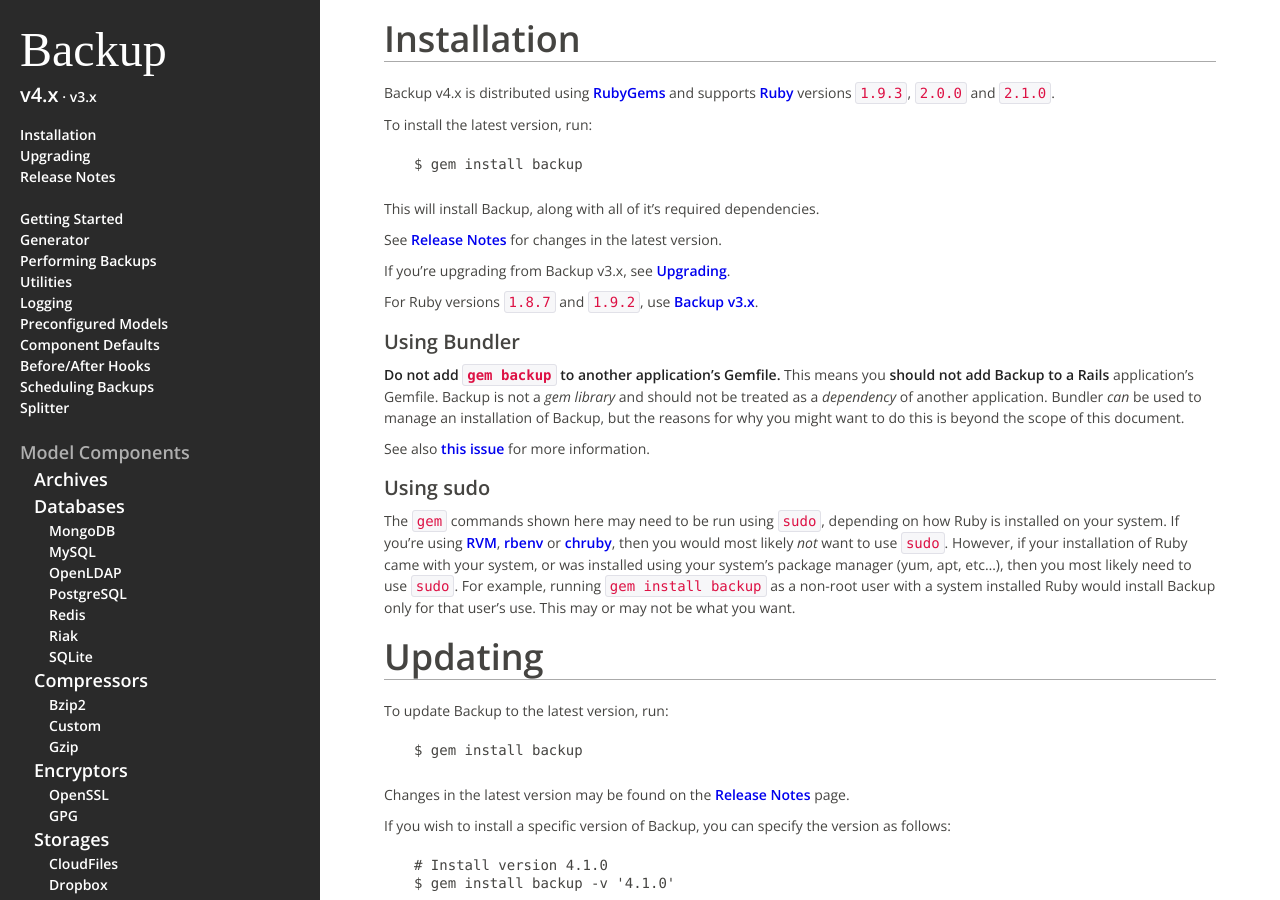
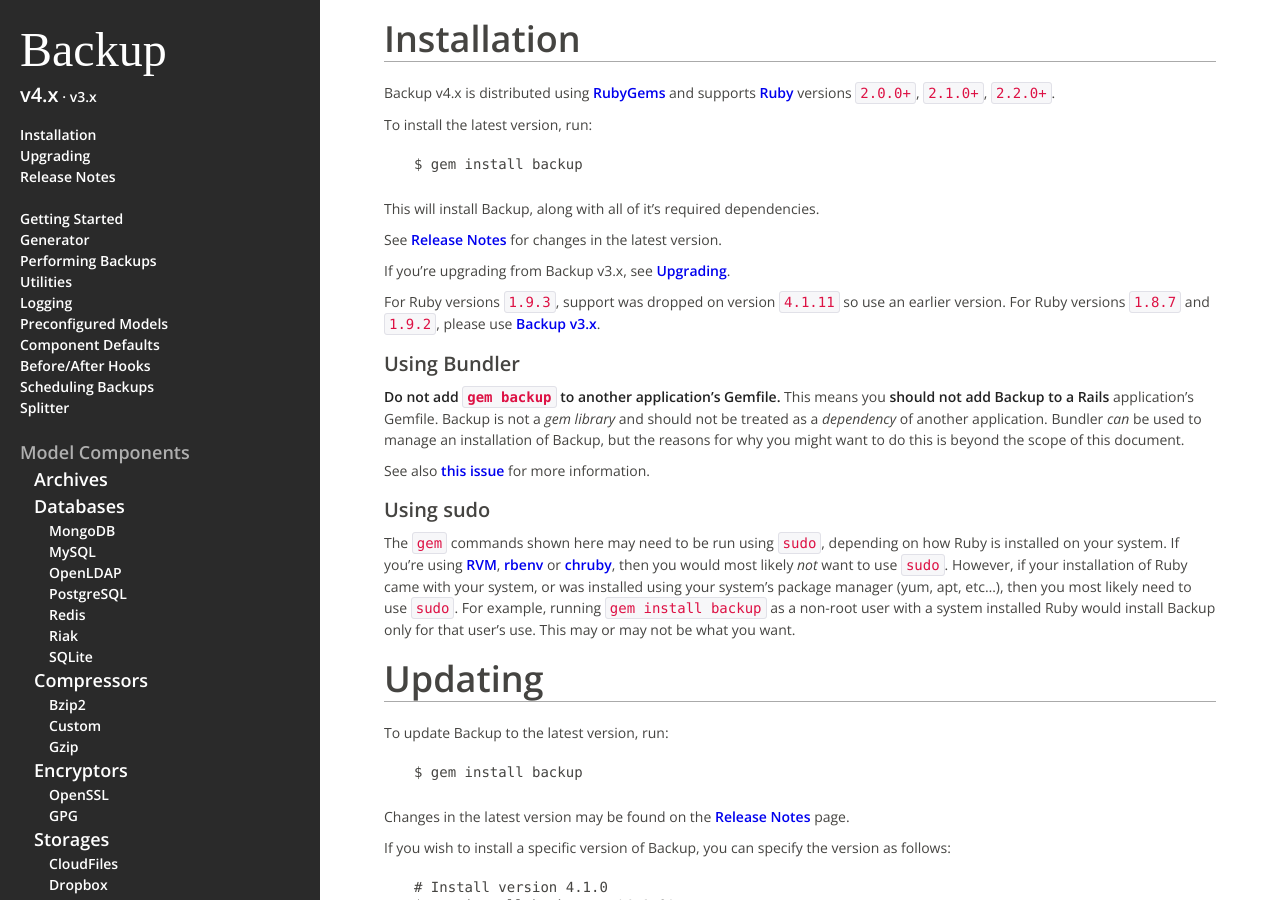
Before and after one commit to backup/backup, a Jekyll site: the page built from v4/installation/index.md, in a window 1280 px wide and 900 px high. Built offline with Jekyll 4.4.1, drawn with Linux system fonts in a browser that asks for light colours; some web fonts are replaced; Markdown is read by kramdown in place of the engine named in the settings.

Commit message:
Update installation page with uptodate rubies

```diff
--- a/v4/installation/index.md
+++ b/v4/installation/index.md
@@ -6,8 +6,8 @@ title: Installation
 Installation
 ============
 
-Backup v4.x is distributed using [RubyGems](https://rubygems.org) and supports [Ruby](https://www.ruby-lang.org)
-versions `1.9.3`, `2.0.0` and `2.1.0`.
+Backup v4.x is distributed using [RubyGems](https://rubygems.org) and supports
+[Ruby](https://www.ruby-lang.org) versions `2.0.0+`, `2.1.0+`, `2.2.0+`.
 
 To install the latest version, run:
 
@@ -19,7 +19,8 @@ See [Release Notes][release-notes] for changes in the latest version.
 
 If you're upgrading from Backup v3.x, see [Upgrading][upgrading].
 
-For Ruby versions `1.8.7` and `1.9.2`, use [Backup v3.x][v3-overview].
+For Ruby versions `1.9.3`, support was dropped on version `4.1.11` so use an earlier version.
+For Ruby versions `1.8.7` and `1.9.2`, please use [Backup v3.x][v3-overview].
 
 ### Using Bundler
 
```
